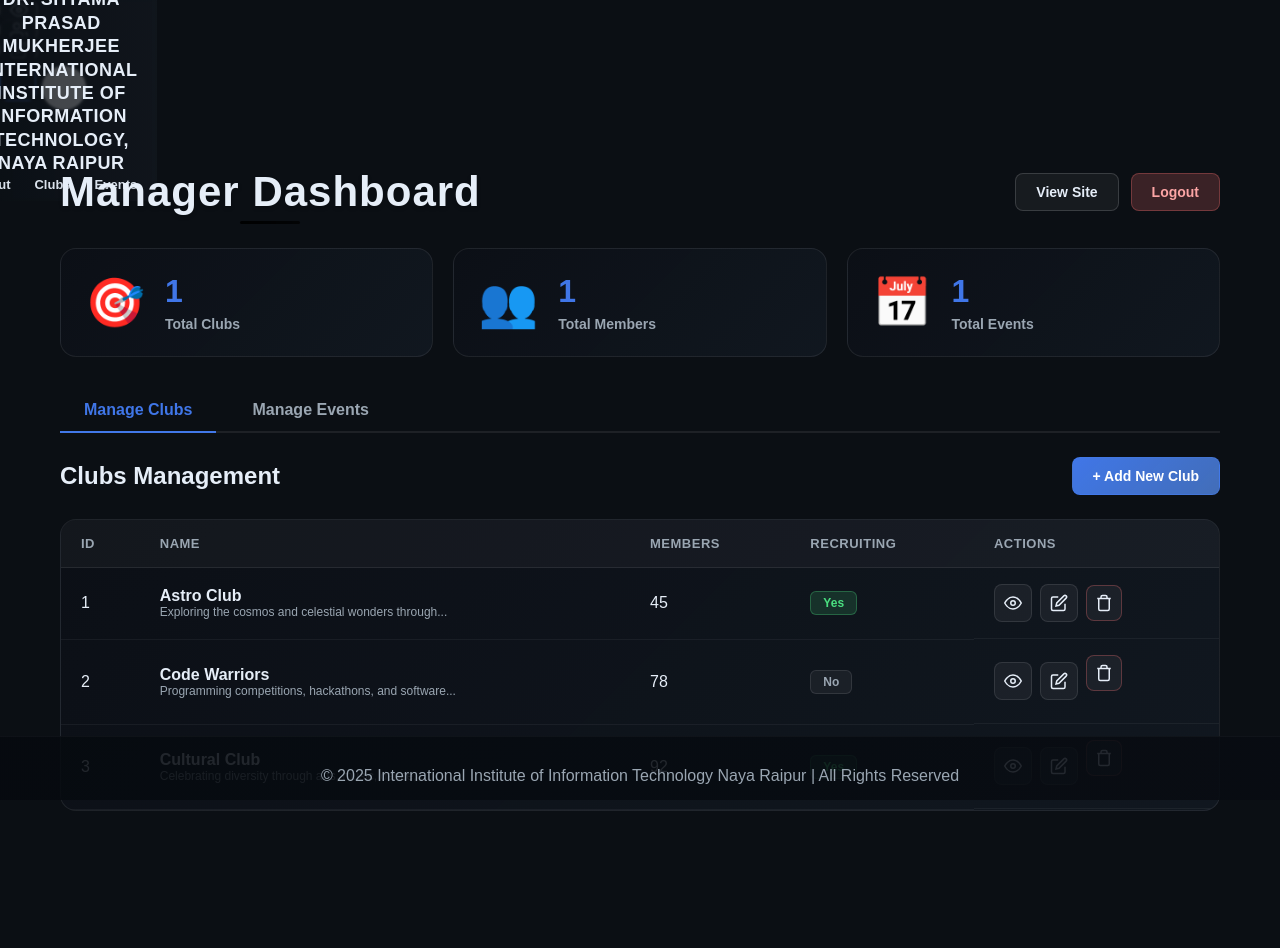
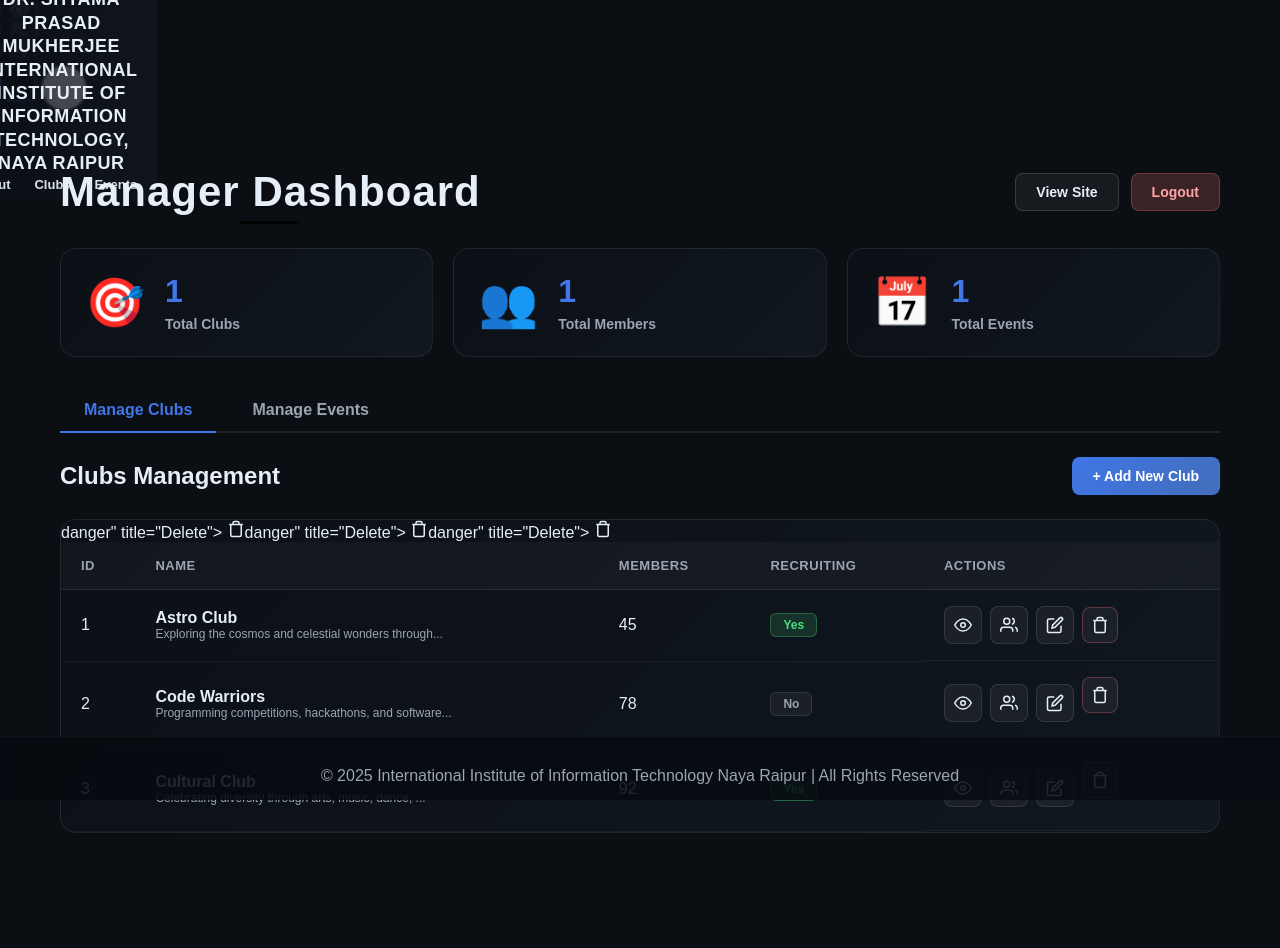
Before and after one commit to Mreenal-Dh/CLUB_DEMON, a Flask app: template templates/manager_dashboard.html in a window 1280 px wide. Run offline with Flask 3, Linux system fonts and the light colour scheme; tables that the repository leaves empty hold one stand-in row (values such as "Sample post"); the template is opened without the code that fills it: values that come from a table or form of the project are taken from there, most other values are stand-ins (such as "Sample title", 1, 10 or a date in 2020); grey boxes are pictures that could not be loaded.

Commit message:
Update manager_dashboard.html

```diff
--- a/templates/manager_dashboard.html
+++ b/templates/manager_dashboard.html
@@ -129,6 +129,14 @@
                                     <circle cx="12" cy="12" r="3"></circle>
                                 </svg>
                             </a>
+                            <a href="{{ url_for('manager_club_members', club_id=club.id) }}" class="btn-icon" title="Manage Members">
+                                <svg width="18" height="18" viewBox="0 0 24 24" fill="none" stroke="currentColor" stroke-width="2">
+                                    <path d="M17 21v-2a4 4 0 0 0-4-4H5a4 4 0 0 0-4 4v2"></path>
+                                    <circle cx="9" cy="7" r="4"></circle>
+                                    <path d="M23 21v-2a4 4 0 0 0-3-3.87"></path>
+                                    <path d="M16 3.13a4 4 0 0 1 0 7.75"></path>
+                                </svg>
+                            </a>
                             <a href="{{ url_for('manager_edit_club', club_id=club.id) }}" class="btn-icon" title="Edit">
                                 <svg width="18" height="18" viewBox="0 0 24 24" fill="none" stroke="currentColor" stroke-width="2">
                                     <path d="M11 4H4a2 2 0 0 0-2 2v14a2 2 0 0 0 2 2h14a2 2 0 0 0 2-2v-7"></path>
@@ -137,6 +145,13 @@
                             </a>
                             <form method="POST" action="{{ url_for('manager_delete_club', club_id=club.id) }}" style="display:inline;" onsubmit="return confirm('Are you sure you want to delete {{ club.name }}?');">
                                 <button type="submit" class="btn-icon btn-icon-danger" title="Delete">
+                                    <svg width="18" height="18" viewBox="0 0 24 24" fill="none" stroke="currentColor" stroke-width="2">
+                                        <polyline points="3 6 5 6 21 6"></polyline>
+                                        <path d="M19 6v14a2 2 0 0 1-2 2H7a2 2 0 0 1-2-2V6m3 0V4a2 2 0 0 1 2-2h4a2 2 0 0 1 2 2v2"></path>
+                                    </svg>
+                                </button>
+                            </form>
+                        </td>danger" title="Delete">
                                     <svg width="18" height="18" viewBox="0 0 24 24" fill="none" stroke="currentColor" stroke-width="2">
                                         <polyline points="3 6 5 6 21 6"></polyline>
                                         <path d="M19 6v14a2 2 0 0 1-2 2H7a2 2 0 0 1-2-2V6m3 0V4a2 2 0 0 1 2-2h4a2 2 0 0 1 2 2v2"></path>
```
